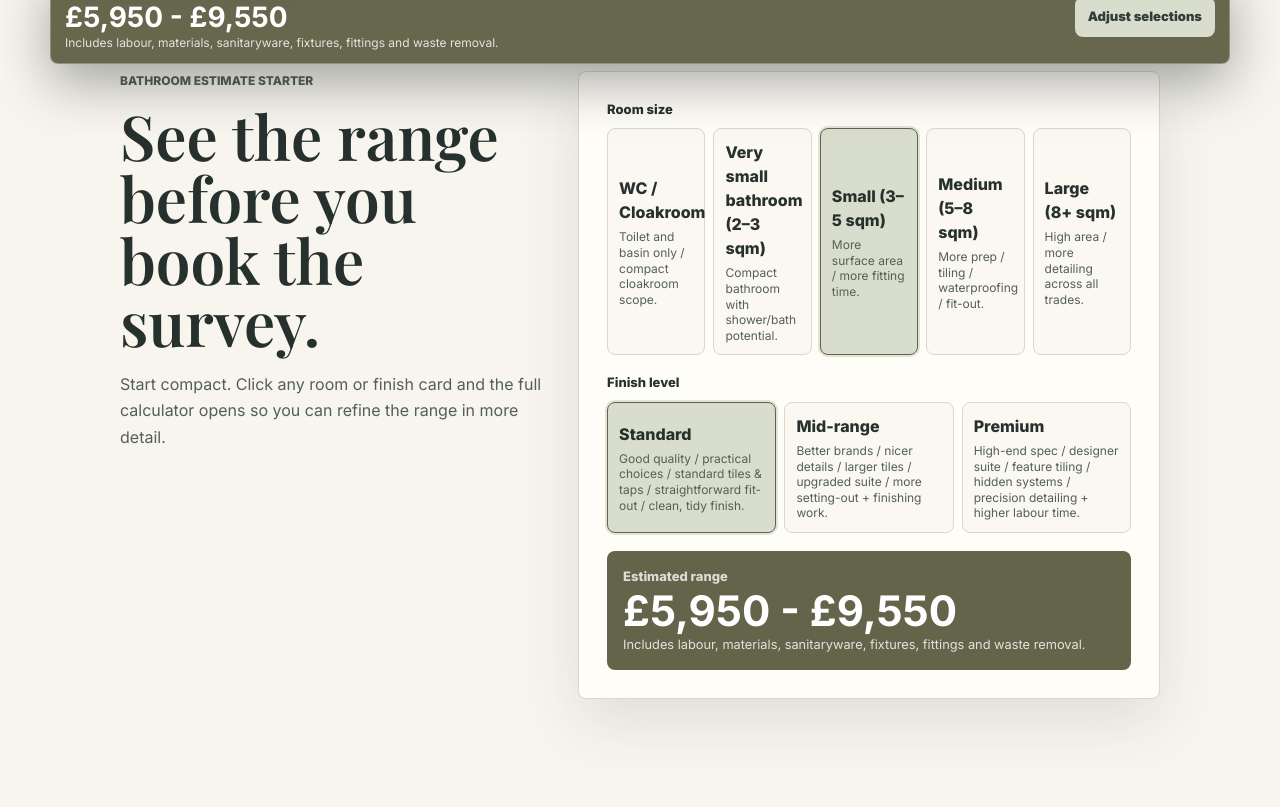
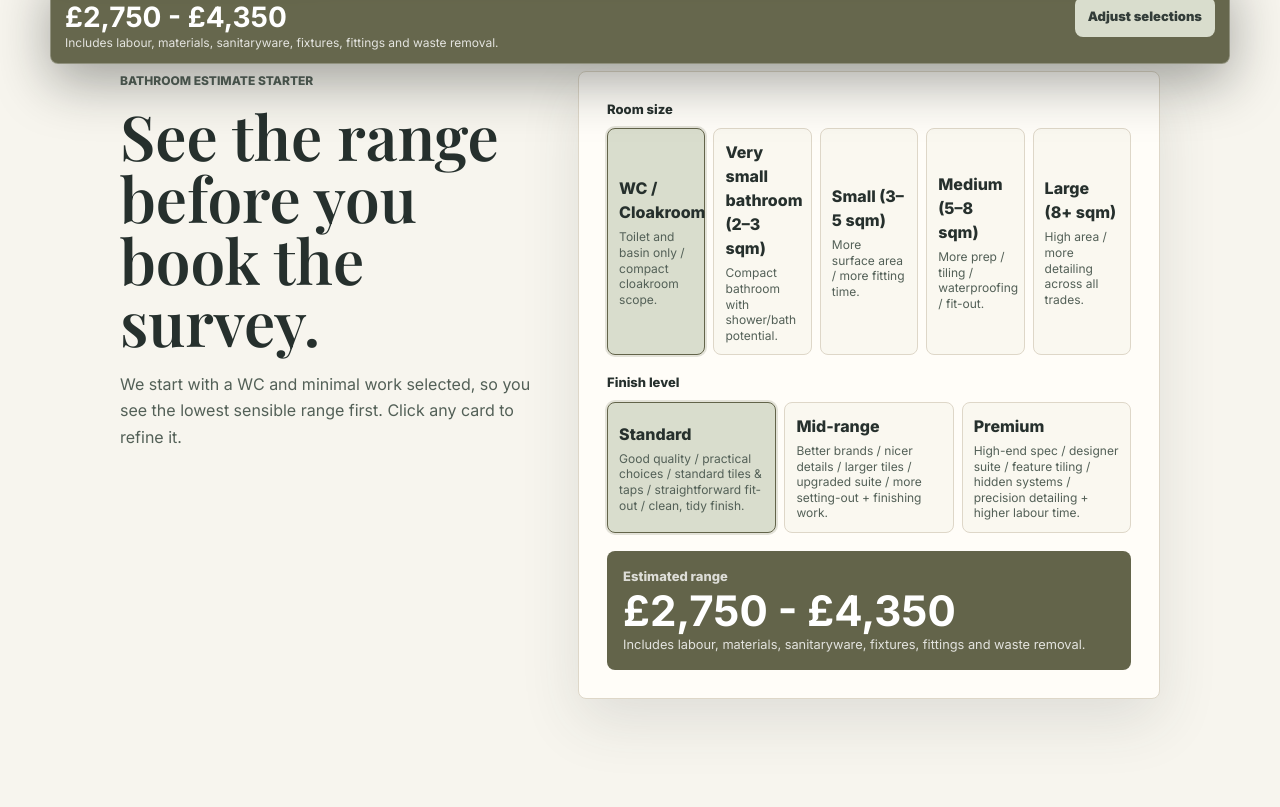
Before and after one commit to maycorbuildingservices-lang/maycor-website-next, a Next.js app: page / in a window 1280 px wide. Shown: the part 720-1527 px from the top of the page. Built offline with nearby package versions, Linux system fonts and the light colour scheme.

Commit message:
Start calculator from minimal WC selections

```diff
--- a/src/components/EstimateStarter.tsx
+++ b/src/components/EstimateStarter.tsx
@@ -9,6 +9,11 @@ type CalculatorOption = {
   label: string;
   desc?: string;
   marker?: string;
+  risk_points?: number;
+  finish_points?: number;
+  is_premium_anchor?: boolean;
+  adder_low?: number;
+  adder_high?: number;
 };
 
 type CalculatorSection = {
@@ -28,22 +33,48 @@ type CalculatorConfig = {
 const config = calculatorConfig as unknown as CalculatorConfig;
 const roomSection = config.sections.find((section) => section.id === "room_size");
 const finishSection = config.sections.find((section) => section.id === "finish_level");
-const smallRoomId =
-  roomSection?.options.find((option) => option.id.includes("small_3_5"))?.id ||
+const wcRoomId =
+  roomSection?.options.find((option) => option.id.includes("wc_cloakroom"))?.id ||
   roomSection?.options[0]?.id ||
   "";
+const standardFinishId =
+  finishSection?.options.find((option) => option.id.includes("__standard"))?.id ||
+  finishSection?.options[0]?.id ||
+  "";
+
+function optionMinimalScore(option: CalculatorOption) {
+  return (
+    Number(option.adder_low ?? 0) +
+    Number(option.adder_high ?? 0) +
+    Number(option.risk_points ?? 0) * 250 +
+    Number(option.finish_points ?? 0) * 150 +
+    (option.is_premium_anchor ? 500 : 0)
+  );
+}
+
+function minimalOption(section: CalculatorSection) {
+  return section.options.reduce<CalculatorOption | null>((best, option) => {
+    if (!best) return option;
+    return optionMinimalScore(option) < optionMinimalScore(best) ? option : best;
+  }, null);
+}
 
 function createInitialSelections() {
   const selections: Record<string, string> = {};
 
   for (const section of config.sections) {
-    if (section.defaultOptionId) {
-      selections[section.id] = section.defaultOptionId;
+    const option = minimalOption(section);
+    if (option) {
+      selections[section.id] = option.id;
     }
   }
 
-  if (smallRoomId) {
-    selections.room_size = smallRoomId;
+  if (wcRoomId) {
+    selections.room_size = wcRoomId;
+  }
+
+  if (standardFinishId) {
+    selections.finish_level = standardFinishId;
   }
 
   return selections;
@@ -73,7 +104,7 @@ export function EstimateStarter() {
 
   const rangeText = price
     ? `${formatGBP(price.final_low)} - ${formatGBP(price.final_high)}`
-    : "Select a room size";
+    : "Estimate ready";
 
   function selectOption(sectionId: string, optionId: string, shouldExpand = false) {
     setSelected((current) => ({ ...current, [sectionId]: optionId }));
@@ -140,8 +171,8 @@ export function EstimateStarter() {
           <p className="eyebrow">Bathroom estimate starter</p>
           <h2 id="estimate-heading">See the range before you book the survey.</h2>
           <p>
-            Start compact. Click any room or finish card and the full calculator opens
-            so you can refine the range in more detail.
+            We start with a WC and minimal work selected, so you see the lowest
+            sensible range first. Click any card to refine it.
           </p>
         </div>
 
```
